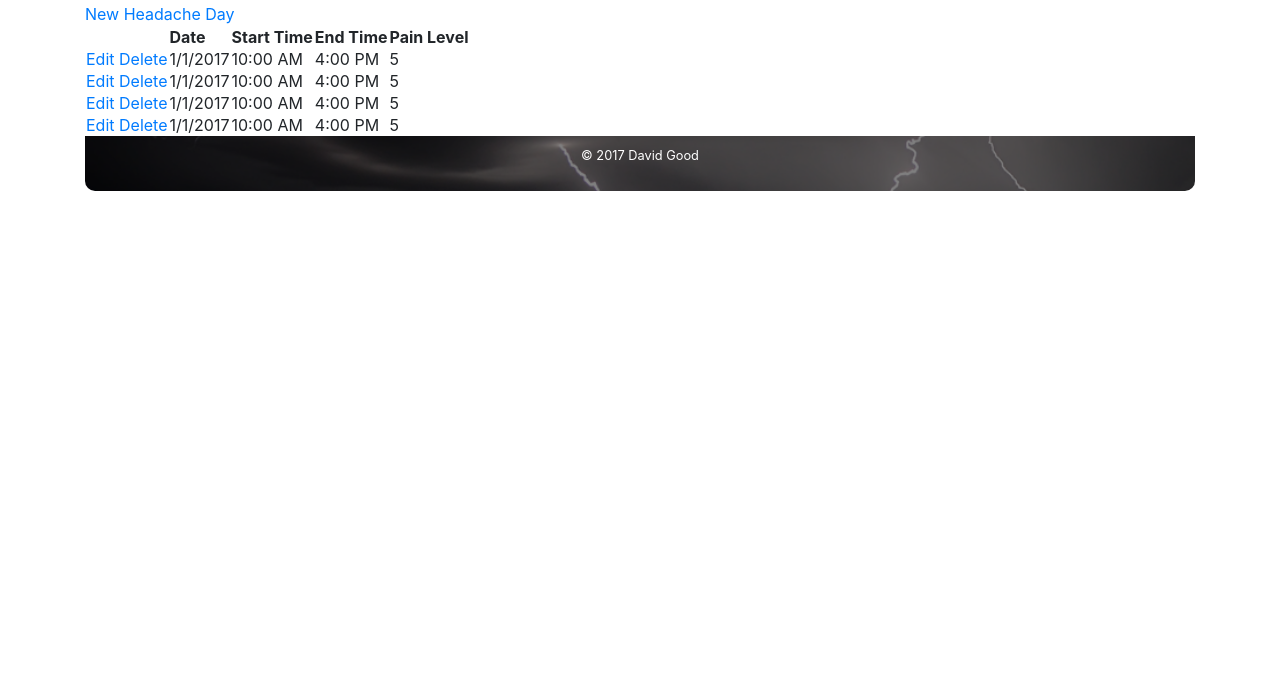
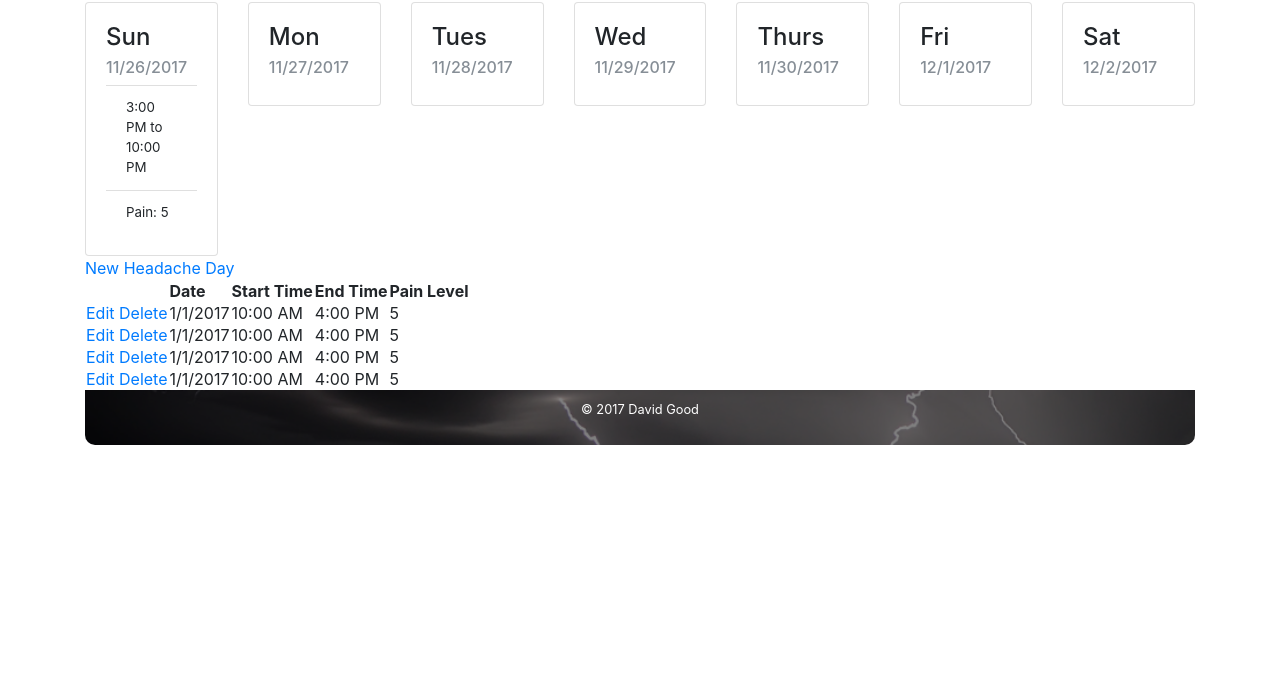
Before and after one commit to DavidNGood/migraine-tracker-interface-bootstrap, a website: page src/headache-data.html in a window 1280 px wide. Shown: the part 112-800 px from the top of the page. Drawn offline with nearby package versions, Linux system fonts and the light colour scheme.

Commit message:
comitting before making a new branch for calendar

```diff
--- a/src/css/default.css
+++ b/src/css/default.css
@@ -26,3 +26,35 @@ footer {
     color: #fff;
     padding: 10px;
 }
+
+#headacheCalendar {
+    font-size:smaller;
+}
+
+
+@media (min-width: 768px){
+    .seven-cols .col-md-1,
+    .seven-cols .col-sm-1,
+    .seven-cols .col-lg-1  {
+        width: 100%;
+        *width: 100%;
+    }
+}
+@media (min-width: 992px) {
+    .seven-cols .col-md-1,
+    .seven-cols .col-sm-1,
+    .seven-cols .col-lg-1 {
+            -ms-flex: 0 0 14.2857%;
+            flex: 0 0 14.2857%;
+            max-width: 14.2857%;
+    }
+}
+@media (min-width: 1200px) {
+    .seven-cols .col-md-1,
+    .seven-cols .col-sm-1,
+    .seven-cols .col-lg-1 {
+        -ms-flex: 0 0 14.2857%;
+        flex: 0 0 14.2857%;
+        max-width: 14.2857%;
+    }
+}
--- a/src/headache-data.html
+++ b/src/headache-data.html
@@ -1,46 +1,139 @@
 <html lang="en">
+
 <head>
     <meta charset="UTF-8">
     <meta name="viewport" content="width=device-width, initial-scale=1.0">
     <meta http-equiv="X-UA-Compatible" content="ie=edge">
     <title>Migraine Tracker User Interface</title>
-        <link rel="stylesheet" href="https://maxcdn.bootstrapcdn.com/bootstrap/4.0.0-beta.2/css/bootstrap.min.css" integrity="sha384-PsH8R72JQ3SOdhVi3uxftmaW6Vc51MKb0q5P2rRUpPvrszuE4W1povHYgTpBfshb" crossorigin="anonymous">
+    <link rel="stylesheet" href="https://maxcdn.bootstrapcdn.com/bootstrap/4.0.0-beta.2/css/bootstrap.min.css" integrity="sha384-PsH8R72JQ3SOdhVi3uxftmaW6Vc51MKb0q5P2rRUpPvrszuE4W1povHYgTpBfshb"
+        crossorigin="anonymous">
     <link rel="stylesheet" href="css/default.css">
 </head>
+
 <body>
     <div class="container">
         <header>
             <nav class="navbar navbar-dark navbar-expand-lg" id="mainNav">
-                    <h2><a class="navbar-brand" href="index.html">Migraine Tracker</a></h2>
+                <h2>
+                    <a class="navbar-brand" href="index.html">Migraine Tracker</a>
+                </h2>
                 <button class="navbar-toggler" type="button" data-toggle="collapse" data-target="#navbarToggler" aria-controls="navbarToggler"
                     aria-expanded="false" aria-label="Toggle navigation">
                     <span class="navbar-toggler-icon"></span>
                 </button>
                 <div class="collapse navbar-collapse" id="navbarToggler">
                     <ul class="navbar-nav ml-auto">
-                            <li class="nav-item"><a class="nav-link" href="index.html">Home</a></li>
-                            <li class="nav-item"><a class="nav-link" href="login.html">Login</a></li>
-                            <li class="nav-item"><a class="nav-link" href="account.html">Account</a></li>
-                            <li class="nav-item"><a class="nav-link" href="headache-entry.html">Add a Headache</a></li>
-                            <li class="nav-item"><a class="nav-link" href="report-yearly.html">Yearly Stats</a></li>
-                            <li class="nav-item"><a class="nav-link" href="report-last-month.html">Last Month</a></li>
-                            <li class="nav-item active"><a class="nav-link" href="headache-data.html">Headache Data</a></li>
+                        <li class="nav-item">
+                            <a class="nav-link" href="index.html">Home</a>
+                        </li>
+                        <li class="nav-item">
+                            <a class="nav-link" href="login.html">Login</a>
+                        </li>
+                        <li class="nav-item">
+                            <a class="nav-link" href="account.html">Account</a>
+                        </li>
+                        <li class="nav-item">
+                            <a class="nav-link" href="headache-entry.html">Add a Headache</a>
+                        </li>
+                        <li class="nav-item">
+                            <a class="nav-link" href="report-yearly.html">Yearly Stats</a>
+                        </li>
+                        <li class="nav-item">
+                            <a class="nav-link" href="report-last-month.html">Last Month</a>
+                        </li>
+                        <li class="nav-item active">
+                            <a class="nav-link" href="headache-data.html">Headache Data</a>
+                        </li>
                     </ul>
                 </div>
             </nav>
         </header>
         <section>
             <h1>Headache Data</h1>
-                <div><a href="headache-entry.html" class="button-new">New Headache Day</a></div>
+
+            <!-- Headache Calendar -->
+            <div class="row seven-cols" id="headacheCalendar">
+                <div class="col-lg-1">
+                    <div class="card">
+                        <div class="card-body">
+                            <h4 class="card-title">Sun</h4>
+                            <h6 class="card-subtitle mb-2 text-muted">11/26/2017</h6>
+                            <ul class="list-group list-group-flush">
+                                <li class="list-group-item">3:00 PM to 10:00 PM</li>
+                                <li class="list-group-item">Pain: 5</li>
+                            </ul>
+                        </div>
+                    </div>
+                </div>
+                <div class="col-lg-1">
+                    <div class="card">
+                        <div class="card-body">
+                            <h4 class="card-title">Mon</h4>
+                            <h6 class="card-subtitle mb-2 text-muted">11/27/2017</h6>
+                        </div>
+                    </div>
+                </div>
+                <div class="col-lg-1">
+                    <div class="card">
+                        <div class="card-body">
+                            <h4 class="card-title">Tues</h4>
+                            <h6 class="card-subtitle mb-2 text-muted">11/28/2017</h6>
+                        </div>
+                    </div>
+                </div>
+                <div class="col-lg-1">
+                    <div class="card">
+                        <div class="card-body">
+                            <h4 class="card-title">Wed</h4>
+                            <h6 class="card-subtitle mb-2 text-muted">11/29/2017</h6>
+                        </div>
+                    </div>
+                </div>
+                <div class="col-lg-1">
+                    <div class="card">
+                        <div class="card-body">
+                            <h4 class="card-title">Thurs</h4>
+                            <h6 class="card-subtitle mb-2 text-muted">11/30/2017</h6>
+                        </div>
+                    </div>
+                </div>
+                <div class="col-lg-1">
+                    <div class="card">
+                        <div class="card-body">
+                            <h4 class="card-title">Fri</h4>
+                            <h6 class="card-subtitle mb-2 text-muted">12/1/2017</h6>
+                        </div>
+                    </div>
+                </div>
+                <div class="col-lg-1">
+                    <div class="card">
+                        <div class="card-body">
+                            <h4 class="card-title">Sat</h4>
+                            <h6 class="card-subtitle mb-2 text-muted">12/2/2017</h6>
+                        </div>
+                    </div>
+                </div>
+            </div>
+            <!-- End Headache Calendar -->
+
+            <div>
+                <a href="headache-entry.html" class="button-new">New Headache Day</a>
+            </div>
             <table class="headache-data">
                 <thead>
-                            <tr><th></th><th>Date</th><th>Start Time</th><th>End Time</th><th>Pain Level</th>
+                    <tr>
+                        <th></th>
+                        <th>Date</th>
+                        <th>Start Time</th>
+                        <th>End Time</th>
+                        <th>Pain Level</th>
                 </thead>
                 <tbody>
                     <tr>
                         <td class="headache-data-buttons">
                             <a href="index.html" class="button-edit">Edit</a>
-                                    <a href="index.html" class="button-delete">Delete</a></td>
+                            <a href="index.html" class="button-delete">Delete</a>
+                        </td>
                         <td class="headache-data-date">1/1/2017</td>
                         <td class="headache-data-time">10:00 AM</td>
                         <td class="headache-data-time">4:00 PM</td>
@@ -49,7 +142,8 @@
                     <tr>
                         <td class="headache-data-buttons">
                             <a href="index.html" class="button-edit">Edit</a>
-                                    <a href="index.html" class="button-delete">Delete</a></td>
+                            <a href="index.html" class="button-delete">Delete</a>
+                        </td>
                         <td class="headache-data-date">1/1/2017</td>
                         <td class="headache-data-time">10:00 AM</td>
                         <td class="headache-data-time">4:00 PM</td>
@@ -58,7 +152,8 @@
                     <tr>
                         <td class="headache-data-buttons">
                             <a href="index.html" class="button-edit">Edit</a>
-                                    <a href="index.html" class="button-delete">Delete</a></td>
+                            <a href="index.html" class="button-delete">Delete</a>
+                        </td>
                         <td class="headache-data-date">1/1/2017</td>
                         <td class="headache-data-time">10:00 AM</td>
                         <td class="headache-data-time">4:00 PM</td>
@@ -67,7 +162,8 @@
                     <tr>
                         <td class="headache-data-buttons">
                             <a href="index.html" class="button-edit">Edit</a>
-                                    <a href="index.html" class="button-delete">Delete</a></td>
+                            <a href="index.html" class="button-delete">Delete</a>
+                        </td>
                         <td class="headache-data-date">1/1/2017</td>
                         <td class="headache-data-time">10:00 AM</td>
                         <td class="headache-data-time">4:00 PM</td>
@@ -77,11 +173,17 @@
             </table>
         </section>
         <footer>
-                <p><small>&copy; 2017 David Good</small></p>
+            <p>
+                <small>&copy; 2017 David Good</small>
+            </p>
         </footer>
     </div>
-        <script src="https://code.jquery.com/jquery-3.2.1.slim.min.js" integrity="sha384-KJ3o2DKtIkvYIK3UENzmM7KCkRr/rE9/Qpg6aAZGJwFDMVNA/GpGFF93hXpG5KkN" crossorigin="anonymous"></script>
-        <script src="https://cdnjs.cloudflare.com/ajax/libs/popper.js/1.12.3/umd/popper.min.js" integrity="sha384-vFJXuSJphROIrBnz7yo7oB41mKfc8JzQZiCq4NCceLEaO4IHwicKwpJf9c9IpFgh" crossorigin="anonymous"></script>
-        <script src="https://maxcdn.bootstrapcdn.com/bootstrap/4.0.0-beta.2/js/bootstrap.min.js" integrity="sha384-alpBpkh1PFOepccYVYDB4do5UnbKysX5WZXm3XxPqe5iKTfUKjNkCk9SaVuEZflJ" crossorigin="anonymous"></script>
+    <script src="https://code.jquery.com/jquery-3.2.1.slim.min.js" integrity="sha384-KJ3o2DKtIkvYIK3UENzmM7KCkRr/rE9/Qpg6aAZGJwFDMVNA/GpGFF93hXpG5KkN"
+        crossorigin="anonymous"></script>
+    <script src="https://cdnjs.cloudflare.com/ajax/libs/popper.js/1.12.3/umd/popper.min.js" integrity="sha384-vFJXuSJphROIrBnz7yo7oB41mKfc8JzQZiCq4NCceLEaO4IHwicKwpJf9c9IpFgh"
+        crossorigin="anonymous"></script>
+    <script src="https://maxcdn.bootstrapcdn.com/bootstrap/4.0.0-beta.2/js/bootstrap.min.js" integrity="sha384-alpBpkh1PFOepccYVYDB4do5UnbKysX5WZXm3XxPqe5iKTfUKjNkCk9SaVuEZflJ"
+        crossorigin="anonymous"></script>
 </body>
+
 </html>
```
Lines whose indentation alone changed are shown as unchanged.
